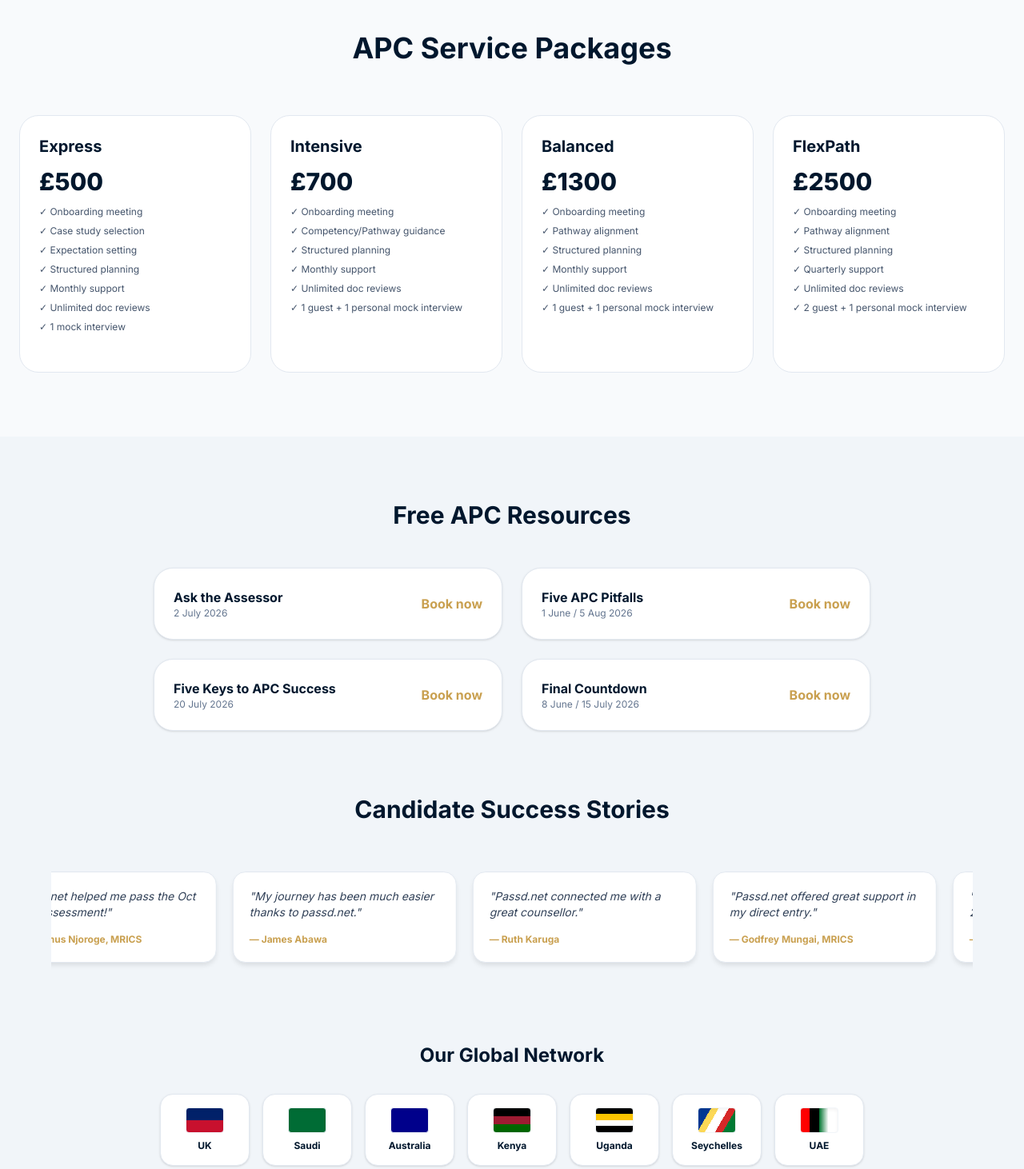
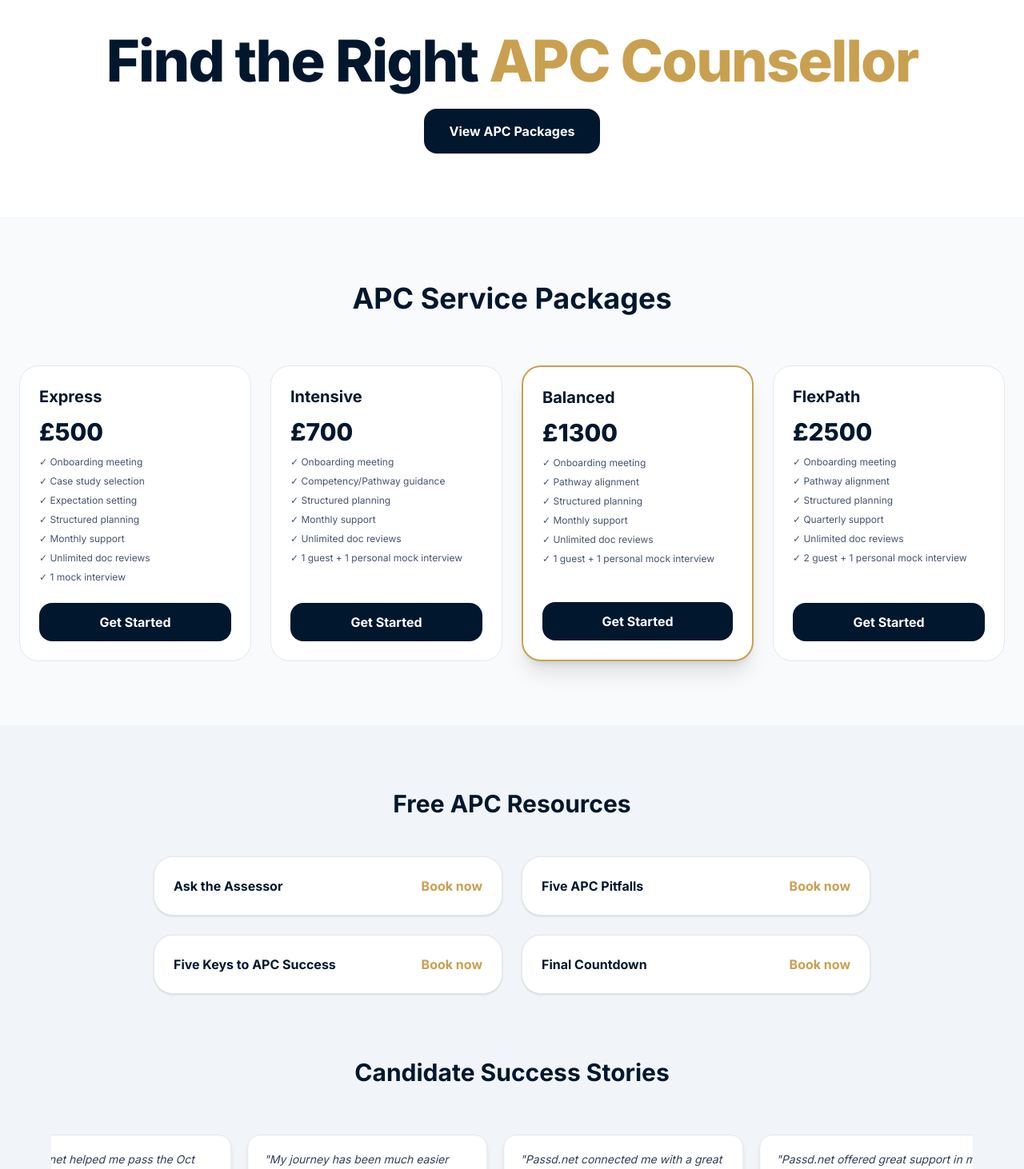
Before and after one commit to valuerkariuki/passd-new, a Next.js app: page / in a window 1280 px wide. Shown: the part 40-1502 px from the top of the page at 80% size. Built offline with nearby package versions, Linux system fonts and the light colour scheme.

Commit message:
Finalized homepage with CTA and resources links

```diff
--- a/app/page.tsx
+++ b/app/page.tsx
@@ -3,6 +3,13 @@
 import Link from 'next/link';
 
 export default function HomePage() {
+  const handleScrollToPackages = () => {
+    const element = document.getElementById('packages');
+    if (element) {
+      element.scrollIntoView({ behavior: 'smooth' });
+    }
+  };
+
   const packages = [
     { title: "Express", price: "500", months: "3", desc: "Senior Professional/RPQ (direct entry) focus.", popular: false, features: ["Onboarding meeting", "Case study selection", "Expectation setting", "Structured planning", "Monthly support", "Unlimited doc reviews", "1 mock interview"] },
     { title: "Intensive", price: "700", months: "6", desc: "For fast-track, motivated candidates.", popular: false, features: ["Onboarding meeting", "Competency/Pathway guidance", "Structured planning", "Monthly support", "Unlimited doc reviews", "1 guest + 1 personal mock interview"] },
@@ -11,17 +18,17 @@ export default function HomePage() {
   ];
 
   const resources = [
-    { title: 'Ask the Assessor', date: '2 July 2026', link: 'https://www.rics.org/training-events' },
-    { title: 'Five APC Pitfalls', date: '1 June / 5 Aug 2026', link: 'https://www.rics.org/training-events' },
-    { title: 'Five Keys to APC Success', date: '20 July 2026', link: 'https://www.rics.org/training-events' },
-    { title: 'Final Countdown', date: '8 June / 15 July 2026', link: 'https://www.rics.org/training-events' },
+    { title: 'Ask the Assessor', link: 'https://www.rics.org/candidates/networking-webinars-training/support-sessions-uk-ireland' },
+    { title: 'Five APC Pitfalls', link: 'https://www.rics.org/candidates/networking-webinars-training/support-sessions-uk-ireland' },
+    { title: 'Five Keys to APC Success', link: 'https://www.rics.org/candidates/networking-webinars-training/support-sessions-uk-ireland' },
+    { title: 'Final Countdown', link: 'https://www.rics.org/candidates/networking-webinars-training/support-sessions-uk-ireland' },
   ];
 
   const stories = [
-    { name: "Onesmus Njoroge, MRICS", text: "Passd.net helped me pass the Oct 2025 assessment!" },
-    { name: "James Abawa", text: "My journey has been much easier thanks to passd.net." },
-    { name: "Ruth Karuga", text: "Passd.net connected me with a great counsellor." },
-    { name: "Godfrey Mungai, MRICS", text: "Passd.net offered great support in my direct entry." }
+    { name: "Onesmus Njoroge MRICS – Valuation Pathway", text: "Passd.net helped me pass the Oct 2025 assessment!" },
+    { name: "James Abawa – APC Candidate – Valuation Pathway", text: "My journey has been much easier thanks to passd.net." },
+    { name: "Ruth Karuga – APC Candidate – Sustainability Pilot Pathway", text: "Passd.net connected me with a great counsellor." },
+    { name: "Godfrey Mungai MRICS – Quantity Surveying Pathway", text: "Passd.net offered great support in my direct entry." }
   ];
 
   return (
@@ -29,21 +36,34 @@ export default function HomePage() {
       <style jsx>{`
         .scrolling-container { width: 100%; overflow: hidden; background: transparent; padding: 20px 0; }
         .scrolling-text { display: flex; animation: scroll-left 45s linear infinite; gap: 20px; }
-        .review-card { min-width: 280px; max-width: 280px; padding: 20px; background: white; border: 1px solid #e2e8f0; border-radius: 16px; box-shadow: 0 4px 6px -1px rgb(0 0 0 / 0.1); }
+        .review-card { min-width: 300px; max-width: 300px; padding: 20px; background: white; border: 1px solid #e2e8f0; border-radius: 16px; box-shadow: 0 4px 6px -1px rgb(0 0 0 / 0.1); }
         @keyframes scroll-left { 0% { transform: translateX(0); } 100% { transform: translateX(-50%); } }
       `}</style>
+
+      {/* HERO SECTION */}
+      <section className="py-20 px-6 text-center bg-white border-b border-slate-100">
+        <h1 className="text-5xl md:text-7xl font-extrabold text-[#00172D] mb-6 tracking-tight">
+          Find the Right <span className="text-[#C9A050]">APC Counsellor</span>
+        </h1>
+        <button onClick={handleScrollToPackages} className="px-8 py-4 bg-[#00172D] text-white rounded-xl font-bold hover:bg-slate-800 transition">
+          View APC Packages
+        </button>
+      </section>
 
       {/* APC SERVICE PACKAGES */}
       <section id="packages" className="py-20 px-6 max-w-7xl mx-auto">
         <h2 className="text-4xl font-bold text-[#00172D] mb-16 text-center">APC Service Packages</h2>
         <div className="grid md:grid-cols-4 gap-6">
           {packages.map((pkg) => (
-            <div key={pkg.title} className="p-6 rounded-3xl border border-slate-200 bg-white flex flex-col">
+            <div key={pkg.title} className={`p-6 rounded-3xl border ${pkg.popular ? 'border-2 border-[#C9A050] shadow-xl' : 'border-slate-200'} bg-white flex flex-col`}>
               <h3 className="text-xl font-bold text-[#00172D]">{pkg.title}</h3>
               <div className="text-3xl font-extrabold my-3 text-[#00172D]">£{pkg.price}</div>
               <ul className="text-xs text-slate-600 space-y-2 mb-6 flex-grow">
                 {pkg.features.map((feature, i) => <li key={i}>✓ {feature}</li>)}
               </ul>
+              <Link href="/contact" className="block w-full py-3 bg-[#00172D] text-white text-center rounded-xl font-bold hover:bg-slate-800 transition">
+                Get Started
+              </Link>
             </div>
           ))}
         </div>
@@ -56,7 +76,7 @@ export default function HomePage() {
           <div className="grid md:grid-cols-2 gap-6 max-w-4xl mx-auto mb-20">
             {resources.map((res) => (
               <div key={res.title} className="p-6 bg-white border border-slate-200 rounded-2xl flex justify-between items-center shadow-sm">
-                <div><h4 className="font-bold text-[#00172D]">{res.title}</h4><p className="text-xs text-slate-500">{res.date}</p></div>
+                <h4 className="font-bold text-[#00172D]">{res.title}</h4>
                 <a href={res.link} target="_blank" className="text-[#C9A050] font-bold">Book now</a>
               </div>
             ))}
@@ -68,16 +88,16 @@ export default function HomePage() {
               {[...stories, ...stories].map((rev, i) => (
                 <div key={i} className="review-card">
                   <p className="text-sm text-slate-700 italic mb-4">"{rev.text}"</p>
-                  <p className="text-xs font-bold text-[#C9A050]">— {rev.name}</p>
+                  <p className="text-xs font-bold text-[#C9A050] leading-tight">— {rev.name}</p>
                 </div>
               ))}
             </div>
           </div>
 
-          {/* GLOBAL NETWORK */}
+          {/* SERVING COUNTRIES */}
           <div className="text-center">
-            <h3 className="text-2xl font-bold text-[#00172D] mb-8">Our Global Network</h3>
-            <div className="flex flex-wrap justify-center gap-4">
+            <h3 className="text-2xl font-bold text-[#00172D] mb-8">Trusted by APC candidates across these countries</h3>
+            <div className="flex flex-wrap justify-center gap-6">
               {[
                 {n:"UK", bg:"linear-gradient(180deg, #012169 50%, #C8102E 50%)"},
                 {n:"Saudi", bg:"#006C35"},
@@ -87,9 +107,9 @@ export default function HomePage() {
                 {n:"Seychelles", bg:"linear-gradient(120deg, #003893 25%, #FCD856 25%, #FCD856 40%, #FFFFFF 40%, #FFFFFF 60%, #D62828 60%, #D62828 75%, #007A33 75%)"},
                 {n:"UAE", bg:"linear-gradient(90deg, #FF0000 25%, #000000 25%, #000000 50%, #00732F 50%, #FFFFFF 75%, #FFFFFF 75%)"}
               ].map((c) => (
-                <div key={c.n} className="bg-white p-4 rounded-xl border border-slate-200 shadow-sm w-28 flex flex-col items-center">
-                  <div className="w-12 h-8 rounded mb-2 shadow-inner border border-slate-100" style={{background: c.bg}}></div>
-                  <div className="text-xs font-bold text-[#00172D]">{c.n}</div>
+                <div key={c.n} className="bg-white p-4 rounded-2xl border border-slate-200 shadow-md hover:shadow-lg transition w-32 flex flex-col items-center">
+                  <div className="w-16 h-10 rounded mb-3 shadow-sm border border-slate-100" style={{background: c.bg}}></div>
+                  <div className="text-sm font-bold text-[#00172D]">{c.n}</div>
                 </div>
               ))}
             </div>
```
